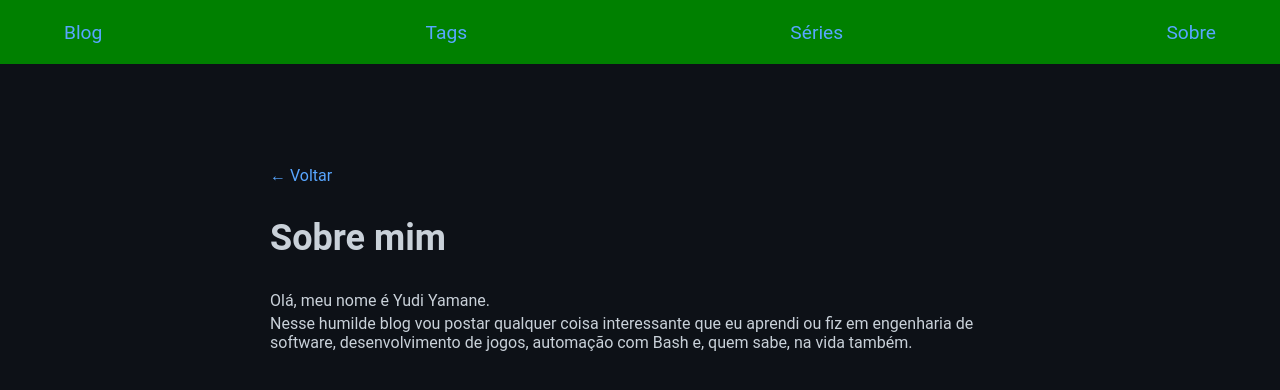
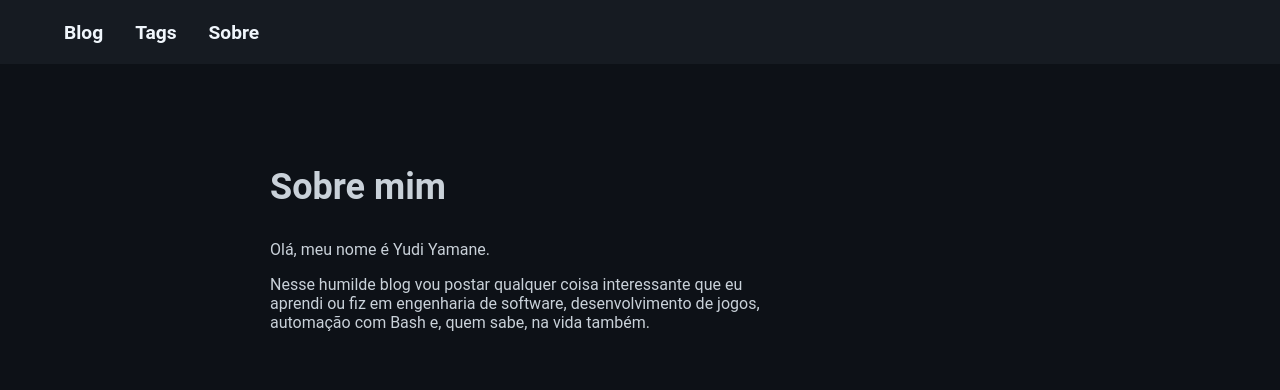
Before and after one commit to yudi-azvd/blog, a Next.js app: page /blog/about in a window 1280 px wide. Shown: the top 390 px of the page. Built offline with nearby package versions, Linux system fonts and the light colour scheme.

Commit message:
basic header

```diff
--- a/src/components/Header/index.tsx
+++ b/src/components/Header/index.tsx
@@ -1,6 +1,6 @@
 import { Container, Content } from './style'
 
-import Link from '../Link'
+import Link from '@/components/Link'
 
 export default function Header() {
   return (
@@ -19,11 +19,6 @@ export default function Header() {
               </Link>
             </li>
             <li>
-              <Link href="#">
-                <a>Séries</a>
-              </Link>
-            </li>
-            <li>
               <Link href="/blog/about">
                 <a>Sobre</a>
               </Link>
--- a/src/components/Header/style.ts
+++ b/src/components/Header/style.ts
@@ -1,20 +1,33 @@
 import styled from 'styled-components'
 
 export const Container = styled.nav`
-  background: green;
+  background: var(--color-header-bg);
+  color: var(--color-header-logo);
+  height: 64px;
+  width: 100vw;
 `
 
 export const Content = styled.div`
-  height: 64px;
   font-size: 1.2rem;
   width: 90%;
+  height: 100%;
   margin: 0 auto;
 
   ul {
     height: 100%;
     display: flex;
-    justify-content: space-between;
+    justify-content: left;
     align-items: center;
     list-style: none;
+
+    li + li {
+      margin-left: 32px;
+    }
+
+    li a {
+      color: var(--color-header-logo);
+      font-weight: 600;
+      text-decoration: none;
+    }
   }
 `
--- a/src/pages/blog/about.tsx
+++ b/src/pages/blog/about.tsx
@@ -1,7 +1,6 @@
 import Head from 'next/head'
 
 import { Container, Content } from '@/styles/pages/blog/about'
-import GoBack from '@/components/GoBack'
 
 export default function About() {
   return (
@@ -12,8 +11,6 @@ export default function About() {
 
       <Container>
         <Content>
-          <GoBack />
-
           <h1>Sobre mim</h1>
           <div>
             <p>Olá, meu nome é Yudi Yamane.</p>
--- a/src/pages/blog/index.tsx
+++ b/src/pages/blog/index.tsx
@@ -30,11 +30,6 @@ const Blog: NextPage<Props> = ({ allPosts }: Props) => {
           <h1>Posts</h1>
           <br />
 
-          <Link href="/blog/tags">
-            <a> Tags </a>
-          </Link>
-
-          <br />
           <ul>
             {allPosts.map((post) => (
               <PostItem key={`${post.date}-${post.title}`}>
--- a/src/pages/blog/tags/index.tsx
+++ b/src/pages/blog/tags/index.tsx
@@ -18,8 +18,6 @@ export default function Tags(props: TagsProps) {
 
       <Container>
         <Content>
-          <GoBack />
-
           <h1>Tags</h1>
           <div>
             <p>Tags disponíveis nesse blog:</p>
--- a/src/styles/global.ts
+++ b/src/styles/global.ts
@@ -14,6 +14,9 @@ export default createGlobalStyle`
     --color-accent-fg: #58a6ff;
     --color-accent-emphasis: #1f6feb;
     --color-danger-fg: #f85149;
+    --color-header-bg: #161b22;
+    --color-header-text: rgba(240, 246, 252, 0.7);
+    --color-header-logo: #f0f6fc;
     }
 
   * {
--- a/src/styles/pages/blog/about.ts
+++ b/src/styles/pages/blog/about.ts
@@ -15,16 +15,17 @@ export const Content = styled.main`
 
   h1 {
     margin-bottom: 32px;
-    margin-top: 32px;
   }
 
   p {
-    margin-bottom: 4px;
+    margin-bottom: 1em;
   }
 
   @media (min-width: 650px) {
-    & {
-      max-width: calc(800px - (30px * 2));
+    max-width: calc(800px - (30px * 2));
+
+    p {
+      width: 70%;
     }
   }
 `
--- a/src/styles/pages/blog/tags.ts
+++ b/src/styles/pages/blog/tags.ts
@@ -15,7 +15,6 @@ export const Content = styled.main`
 
   h1 {
     margin-bottom: 32px;
-    margin-top: 32px;
   }
 
   p,
```
Also changed, not shown: 1 other file (tests, documents, lock files or other folders).
